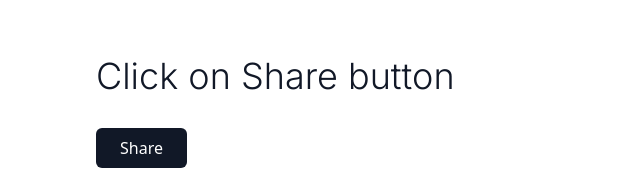
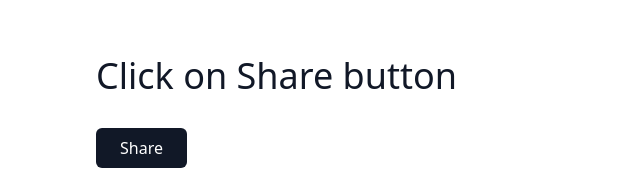
Before and after one commit to ArjunAghera/share-button, a React (Create React App) app: page / in a window 1280 px wide. Shown: the top 170 px of the page, without its empty margins (0-640 px from the left). Built offline with nearby package versions, Linux system fonts and the light colour scheme.

Commit message:
fix: fixed brandDefault spelling

```diff
--- a/tailwind.config.js
+++ b/tailwind.config.js
@@ -7,9 +7,10 @@ module.exports = {
         brandDark: "#111827",
         brandLightGray: "#F9FAFB",
         brandDarkGray: "#6B7280",
+        brandMdGray: "#E5E7EB",
       },
       fontFamily: {
-        bransDeafult: ["Inter"],
+        brandDeafult: ["Inter"],
       },
     },
   },
```
